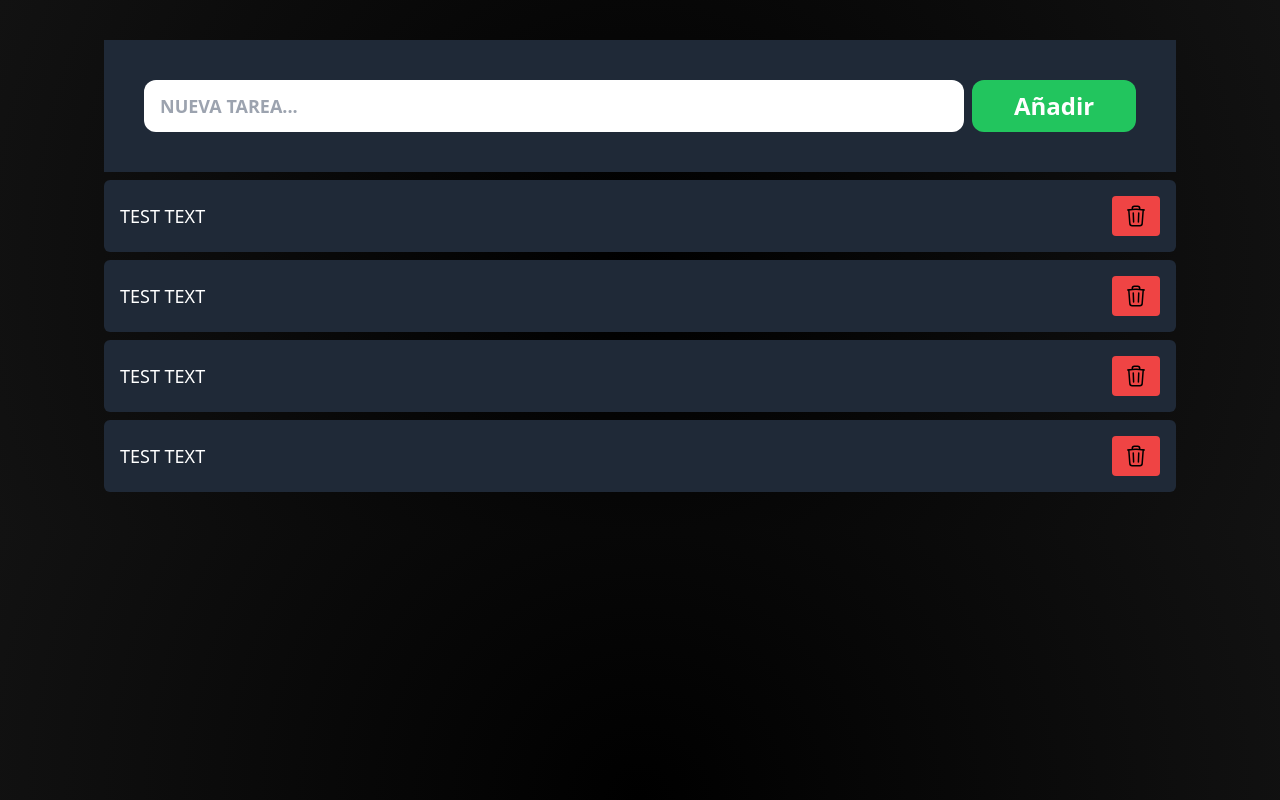
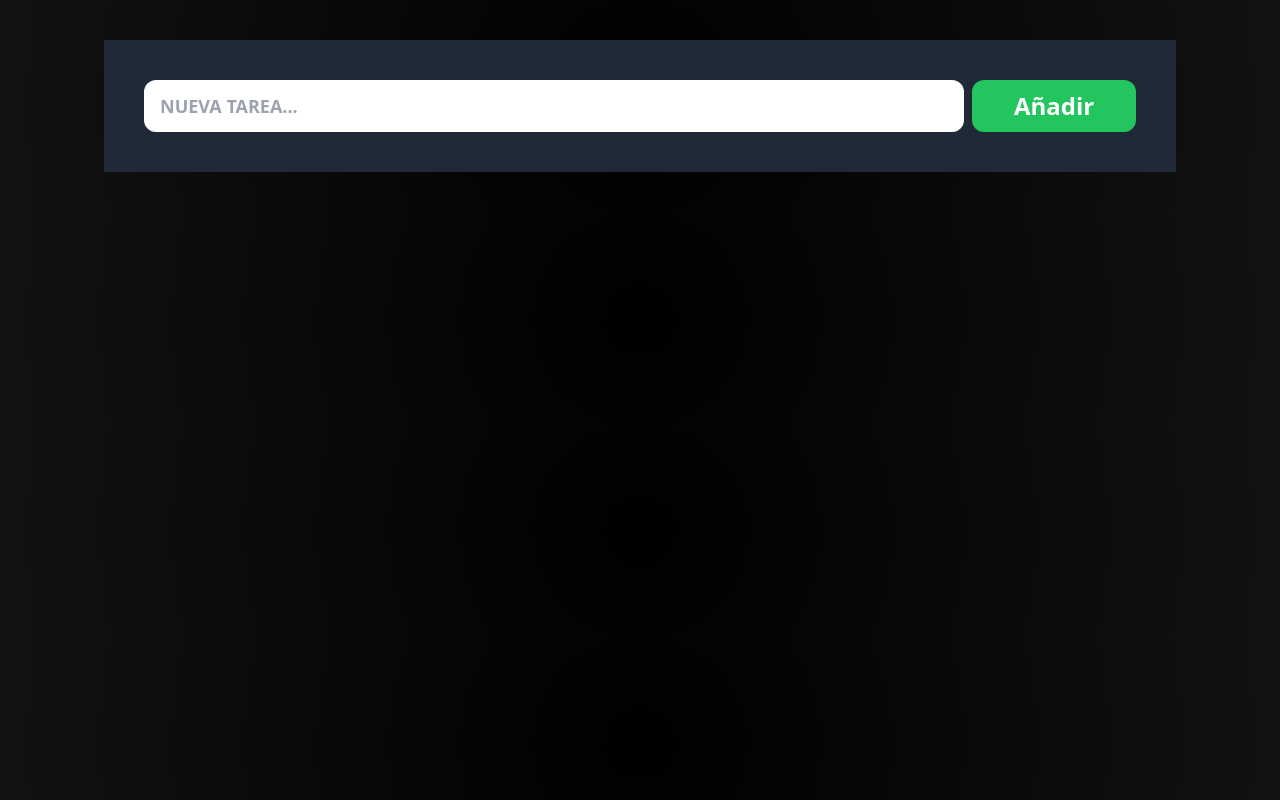
Before and after one commit to pablo-sanchez83/project-todo, a React (Vite) app: page / in a window 1280 px wide. Built offline with nearby package versions, Linux system fonts and the light colour scheme; what tailwindcss-animated would draw is missing.

Commit message:
Add element functionality added to App

```diff
--- a/src/App.jsx
+++ b/src/App.jsx
@@ -1,17 +1,24 @@
+import { useState } from 'react';
 import Creador from './components/Creador';
 import Lista from './components/Lista';
 import Elemento from './components/Elemento';
 
 function App() {
+  const [listaDatos, setListaDatos] = useState([]);
+
+  function handleAdd(tarea) {
+    setListaDatos((prevList) => {
+      const newList = [...prevList, tarea];
+      return newList;
+    });
+  }
   return (
     <section className='p-10 max-w-6xl mx-auto'>
-      <Creador/>
+      <Creador onCreate={handleAdd} />
       <Lista>
-        {/* pensar en forma de añadir varios elementos */}
-        <Elemento data={'test text'} />
-        <Elemento data={'test text'} />
-        <Elemento data={'test text'} />
-        <Elemento data={'test text'} />
+        {listaDatos.map((tarea, index) => (
+          <Elemento data={tarea} key={index} />
+        ))}
       </Lista>
     </section>
   )
```
